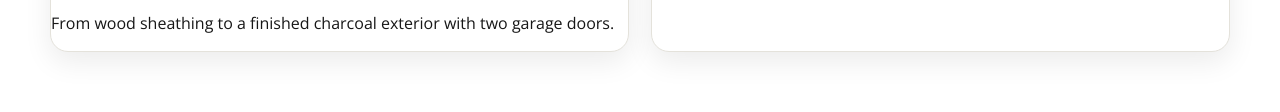
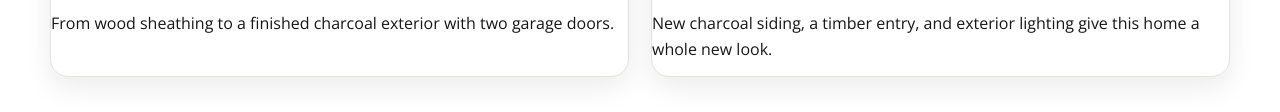
Before and after one commit to BC705/bradshawconstruction.ca, a plain HTML site: page index.html in a window 1280 px wide. Shown: the part 7043-7155 px from the top of the page. Drawn offline with nearby package versions, Linux system fonts and the light colour scheme.

Commit message:
Describe the exterior renovation before-and-after project

```diff
--- a/index.html
+++ b/index.html
@@ -253,6 +253,7 @@
               <figure><span>After</span><img src="assets/images/New%20folder%20(3)/7ccd87e6-4474-436f-9ba8-408499303b28.jpg" alt="Renovated home exterior with dark siding and a lit timber entrance" /></figure>
             </div>
             <h3>Exterior Renovation</h3>
+            <p>New charcoal siding, a timber entry, and exterior lighting give this home a whole new look.</p>
           </article>
         </div>
       </div>
```
